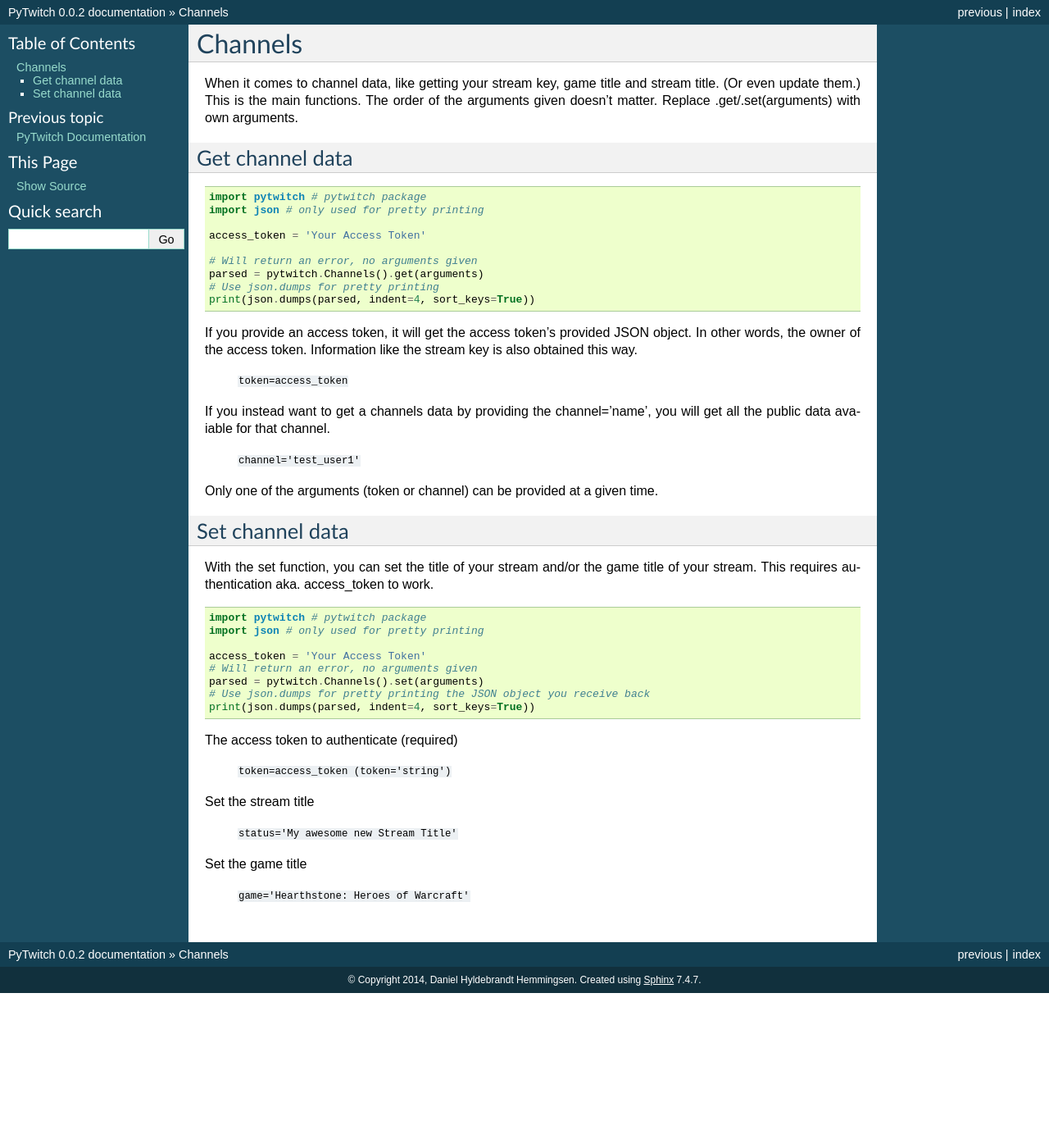
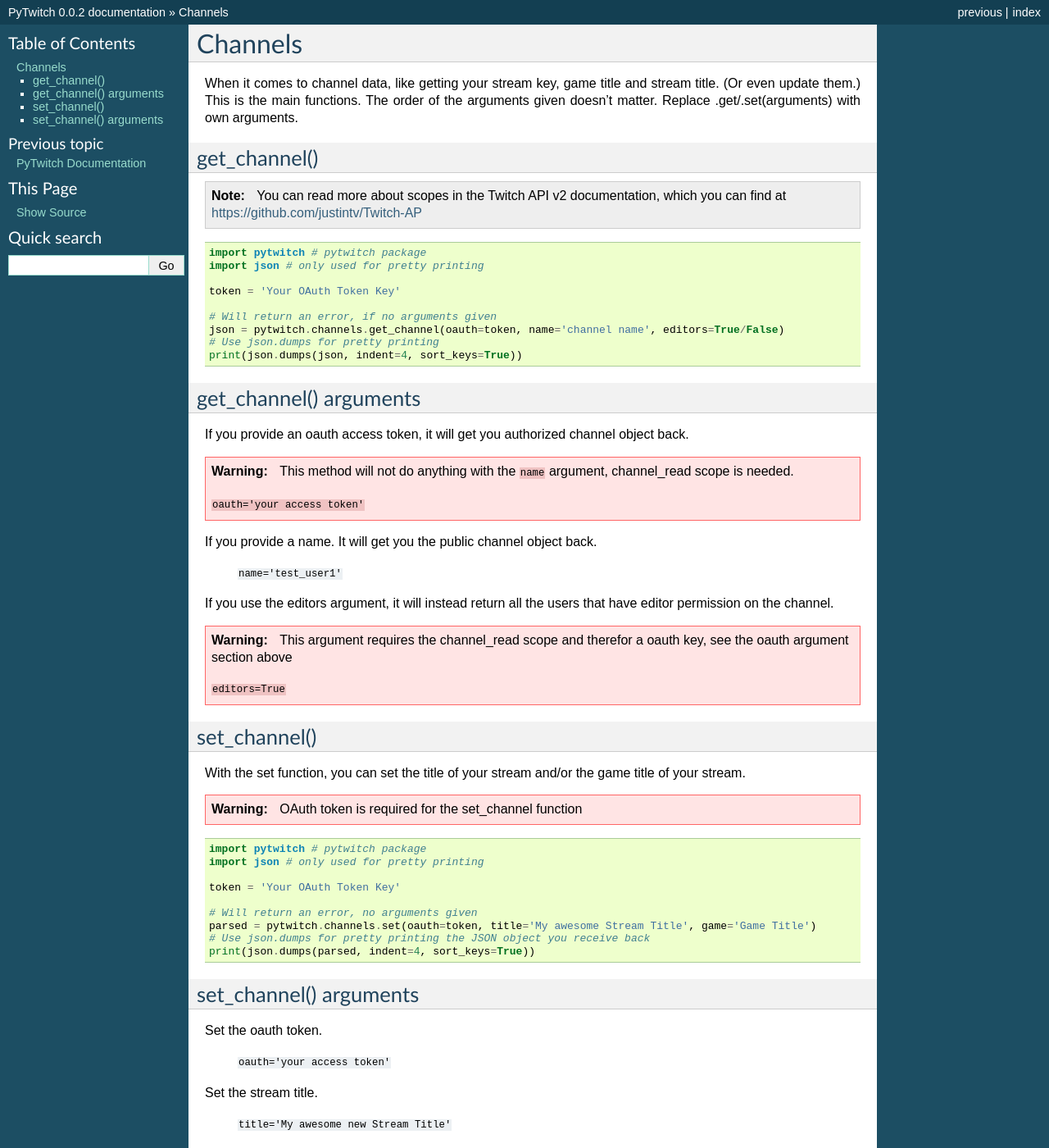
Before and after one commit to CAISC/pytwitch, a Sphinx documentation site: the page built from docs/source/channels.rst, in a window 1280 px wide and 1400 px high. Shown: the whole window at 82% size. Built offline with Sphinx 7.4.7, drawn with Linux system fonts in a browser that asks for light colours; some of the changed text lies outside the part shown.

Commit message:
Better naming of function and added edtiors flag for get_channel data

```diff
--- a/docs/source/channels.rst
+++ b/docs/source/channels.rst
@@ -3,56 +3,76 @@
 
 When it comes to channel data, like getting your stream key, game title and stream title. (Or even update them.) This is the main functions. The order of the arguments given doesn't matter. Replace .get/.set(arguments) with own arguments.
 
-Get channel data
-----------------
+get_channel()
+-------------
+
+.. note::
+	You can read more about scopes in the Twitch API v2 documentation, which you can find at https://github.com/justintv/Twitch-AP
 
 ::
 
 	import pytwitch # pytwitch package
 	import json # only used for pretty printing
 
-	access_token = 'Your Access Token'
+	token = 'Your OAuth Token Key'
 
-	# Will return an error, no arguments given
-	parsed = pytwitch.Channels().get(arguments)
+	# Will return an error, if no arguments given
+	json = pytwitch.channels.get_channel(oauth=token, name='channel name', editors=True/False)
 	# Use json.dumps for pretty printing
-	print(json.dumps(parsed, indent=4, sort_keys=True))
+	print(json.dumps(json, indent=4, sort_keys=True))
 
-If you provide an access token, it will get the access token's provided JSON object. In other words, the owner of the access token. Information like the stream key is also obtained this way.
+get_channel() arguments
+-----------------------
 
-    ``token=access_token``
+If you provide an oauth access token, it will get you authorized channel object back.
 
-If you instead want to get a channels data by providing the channel='name', you will get all the public data avaiable for that channel.
+.. warning::
+	This method will not do anything with the ``name`` argument, channel_read scope is needed.
 
-    ``channel='test_user1'``
+	``oauth='your access token'``
 
-Only one of the arguments (token or channel) can be provided at a given time.
+If you provide a name. It will get you the public channel object back.
 
-Set channel data
-----------------
+	``name='test_user1'``
+
+If you use the editors argument, it will instead return all the users that have editor permission on the channel.
+
+.. warning::
+	This argument requires the channel_read scope and therefor a oauth key, see the oauth argument section above
+
+	``editors=True``
+
+set_channel()
+-------------
 
 With the set function, you can set the title of your stream and/or the game title of your stream.
-This requires authentication aka. access_token to work.
+
+.. warning::
+	OAuth token is required for the set_channel function
 
 ::
 
 	import pytwitch # pytwitch package
 	import json # only used for pretty printing
 
-	access_token = 'Your Access Token'
+	token = 'Your OAuth Token Key'
+
 	# Will return an error, no arguments given
-	parsed = pytwitch.Channels().set(arguments)
+	parsed = pytwitch.channels.set(oauth=token, title='My awesome Stream Title', game='Game Title')
 	# Use json.dumps for pretty printing the JSON object you receive back
 	print(json.dumps(parsed, indent=4, sort_keys=True))
 
-The access token to authenticate (required)
+set_channel() arguments
+-----------------------
 
-    ``token=access_token (token='string')``
+Set the oauth token.
 
-Set the stream title
+	``oauth='your access token'``
 
-    ``status='My awesome new Stream Title'``
+Set the stream title.
 
-Set the game title
+	``title='My awesome new Stream Title'``
 
-    ``game='Hearthstone: Heroes of Warcraft'``
+Set the game title.
+
+	``game='Game Title'``
--- a/pytwitch/__init__.py
+++ b/pytwitch/__init__.py
@@ -3,3 +3,4 @@
 __version__ = '0.0.1'
 
 from .channels import Channels
+channels = Channels()
```
Also changed, not shown: setup.py (+7 -2 lines), 2 other files.
